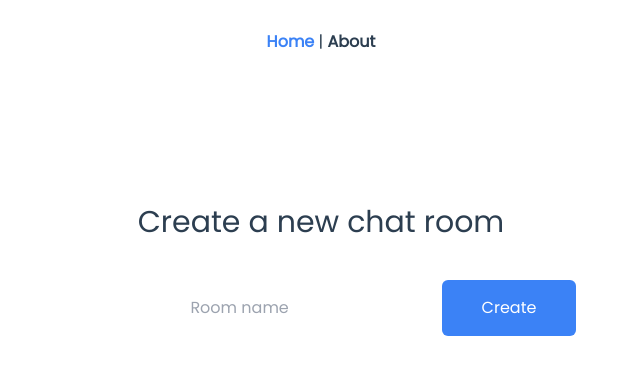
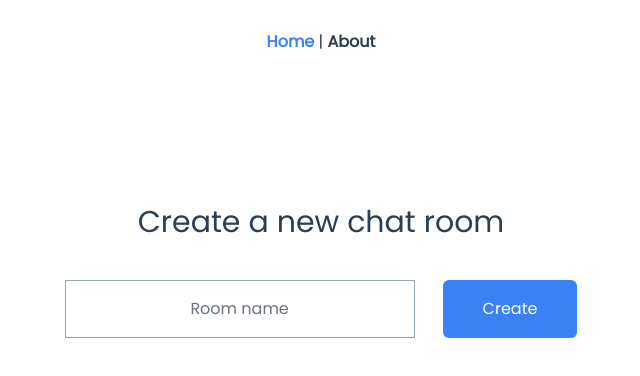
Before and after one commit to ahenrij/chat-web, a Vue app: page / in a window 1280 px wide. Shown: the top 376 px of the page, without its empty margins (319-959 px from the left). Built offline with nearby package versions, Linux system fonts and the light colour scheme.

Commit message:
forms plugins added

```diff
--- a/package.json
+++ b/package.json
@@ -16,6 +16,7 @@
   "devDependencies": {
     "@babel/core": "^7.12.16",
     "@babel/eslint-parser": "^7.12.16",
+    "@tailwindcss/forms": "^0.5.1",
     "@vue/cli-plugin-babel": "~5.0.0",
     "@vue/cli-plugin-eslint": "~5.0.0",
     "@vue/cli-plugin-router": "~5.0.0",
--- a/tailwind.config.js
+++ b/tailwind.config.js
@@ -3,5 +3,5 @@ module.exports = {
   theme: {
     extend: {},
   },
-  plugins: [],
+  plugins: [require("@tailwindcss/forms")],
 };
```
Also changed, not shown: 1 other file (tests, documents, lock files or other folders).
